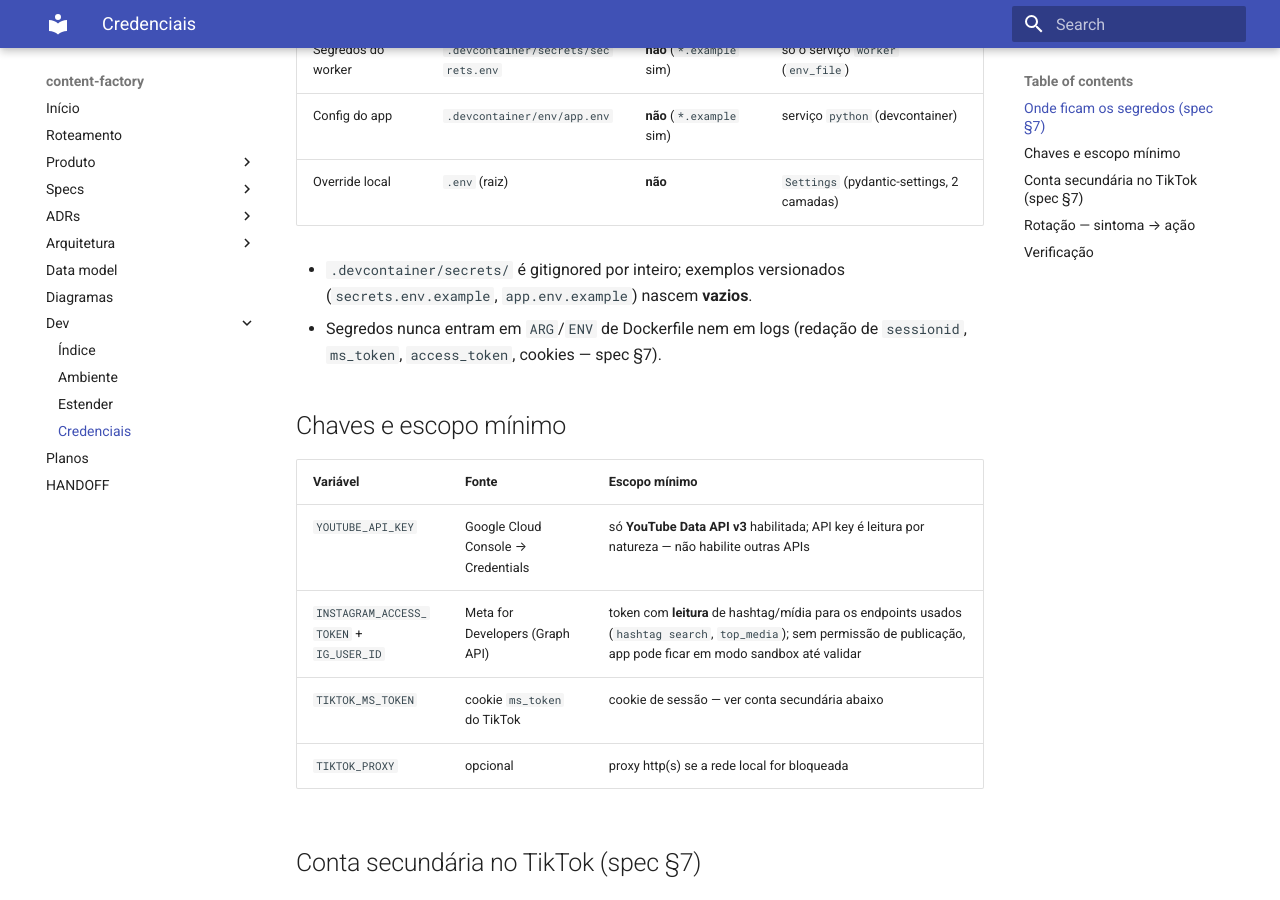
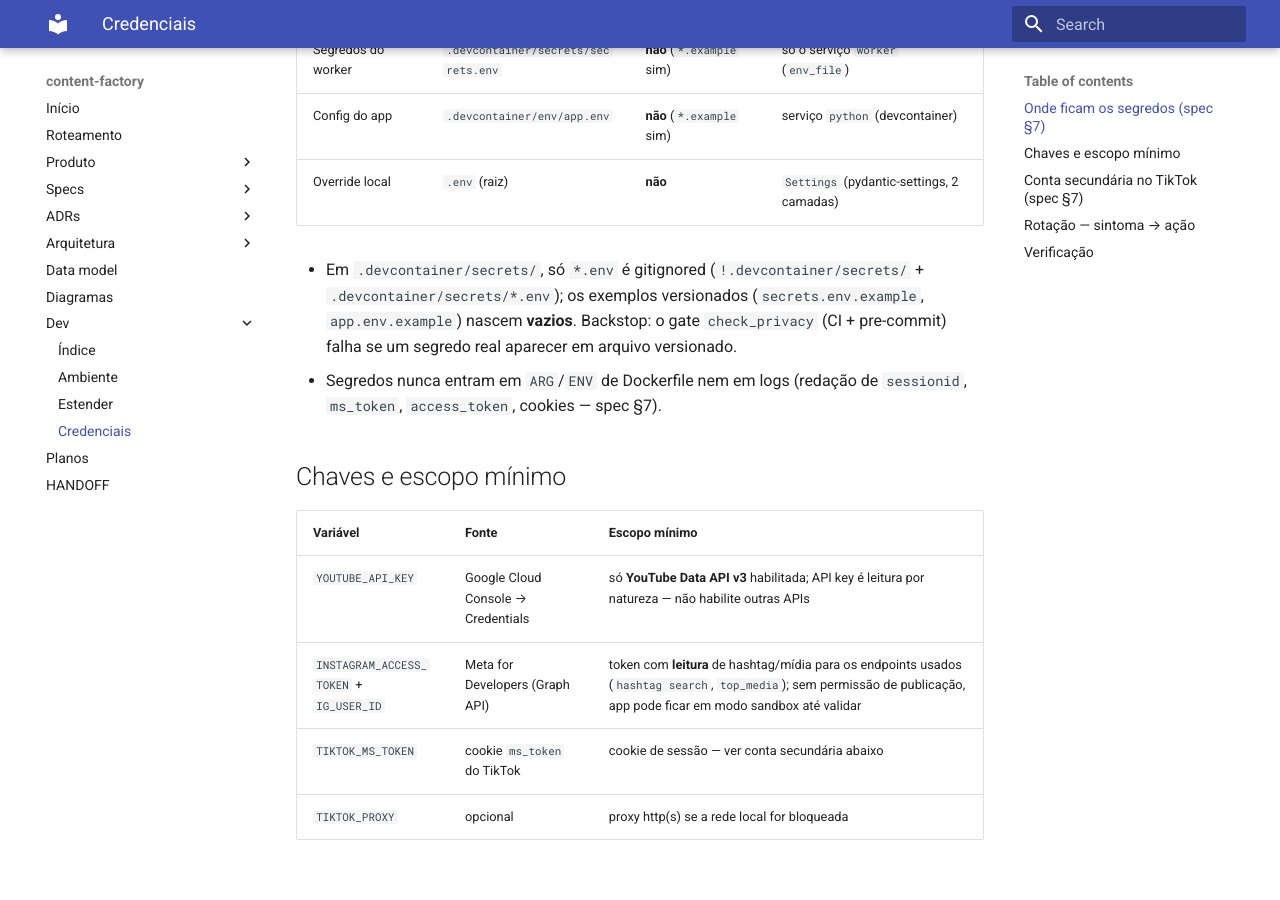
Before and after one commit to leonardodg/content-factory, an MkDocs documentation site: the page built from docs/dev/credentials.md, in a window 1280 px wide and 900 px high, scrolled down 414 px. Built offline with MkDocs 1.6.1 and Material for MkDocs 9.7.7, drawn with Linux system fonts in a browser that asks for light colours.

Commit message:
fix: ER tipa coluna DOUBLE e credentials reflete o gitignore real
gen_diagram: _TYPE_MAP ganha DOUBLE (sa.Double da migration 0001) e o
fallback silencioso vira falha ruidosa com coluna/tipo na mensagem —
antes retention_pct/completion_rate saiam como TEXT no er.mmd/html.
Teste unitário cobre o mapeamento e o exit do fallback (TDD: red antes
do fix). credentials.md: .devcontainer/secrets/ não é gitignored por
inteiro (só *.env; ! re-abre o dir) — documenta a regra real com
check_privacy como backstop.

```diff
--- a/docs/dev/credentials.md
+++ b/docs/dev/credentials.md
@@ -14,8 +14,11 @@
 | Config do app | `.devcontainer/env/app.env` | **não** (`*.example` sim) | serviço `python` (devcontainer) |
 | Override local | `.env` (raiz) | **não** | `Settings` (pydantic-settings, 2 camadas) |
 
-- `.devcontainer/secrets/` é gitignored por inteiro; exemplos versionados
-  (`secrets.env.example`, `app.env.example`) nascem **vazios**.
+- Em `.devcontainer/secrets/`, só `*.env` é gitignored
+  (`!.devcontainer/secrets/` + `.devcontainer/secrets/*.env`); os
+  exemplos versionados (`secrets.env.example`, `app.env.example`)
+  nascem **vazios**. Backstop: o gate `check_privacy` (CI + pre-commit)
+  falha se um segredo real aparecer em arquivo versionado.
 - Segredos nunca entram em `ARG`/`ENV` de Dockerfile nem em logs
   (redação de `sessionid`, `ms_token`, `access_token`, cookies — spec §7).
 
--- a/docs/diagram/er.html
+++ b/docs/diagram/er.html
@@ -65,8 +65,8 @@ erDiagram
     INTEGER shares
     INTEGER saves
     INTEGER watch_time_s
-    TEXT retention_pct
-    TEXT completion_rate
+    DOUBLE retention_pct
+    DOUBLE completion_rate
     INTEGER followers_gained
   }
   production_jobs {
```
Also changed, not shown: docs/data-model/README.md (+12 -12 lines), docs/diagram/er.png, docs/diagram/er.svg, 3 other files.
